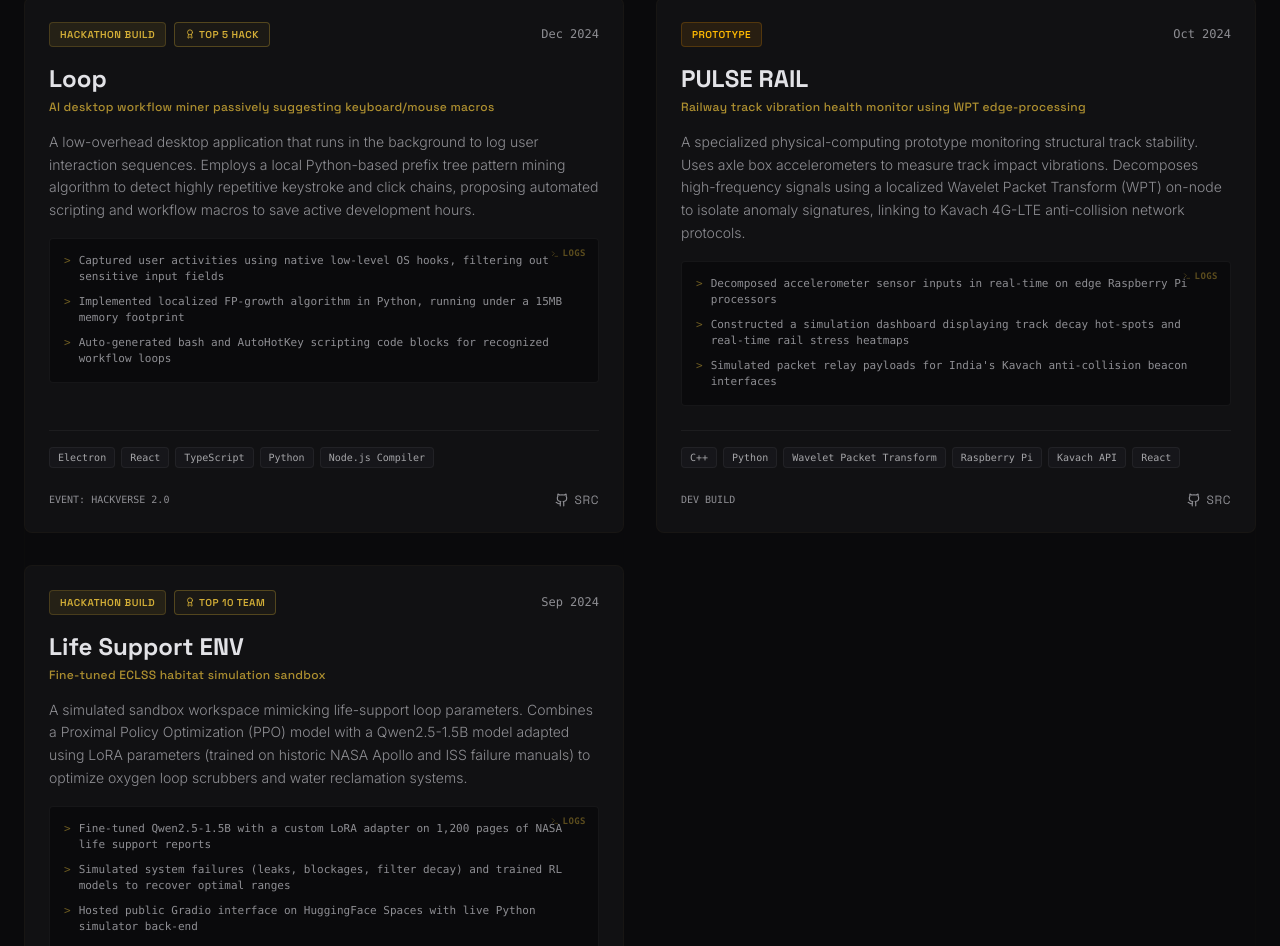
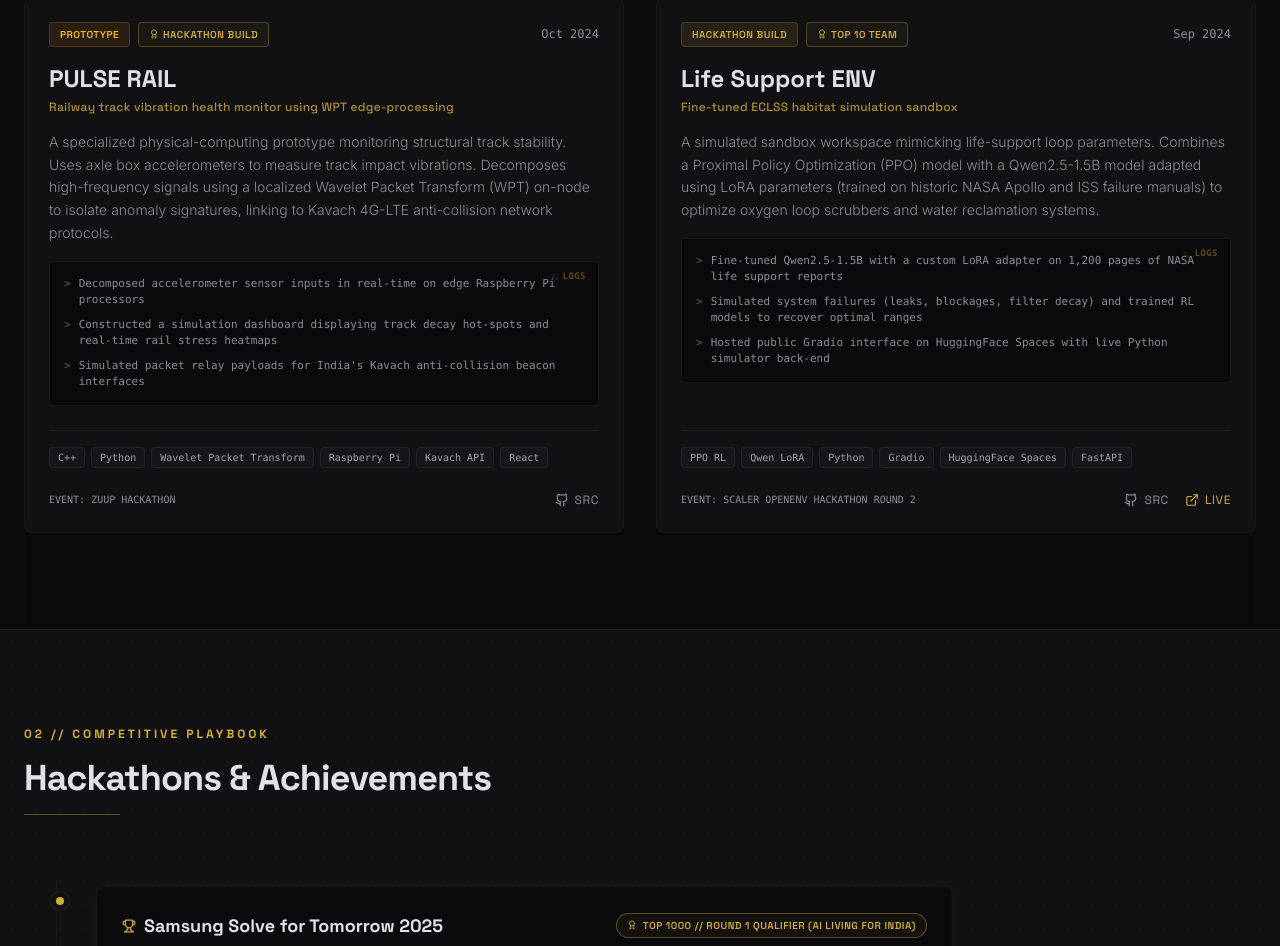
Before and after one commit to tsrinath2007/Personal-site, a Next.js app: page / in a window 1280 px wide. Shown: the part 1620-2566 px from the top of the page. Built offline with nearby package versions, Linux system fonts and the light colour scheme.

Commit message:
feat: apply portfolio updates, update project cards and bio details

```diff
--- a/src/components/AboutSection.tsx
+++ b/src/components/AboutSection.tsx
@@ -2,29 +2,29 @@
 
 import React from "react";
 import { motion } from "framer-motion";
-import { GraduationCap, Users2, Compass, Zap } from "lucide-react";
+import { GraduationCap, Users2, Target, Zap } from "lucide-react";
 
 export function AboutSection() {
   const traits = [
     {
       icon: <GraduationCap size={20} className="text-gold-accent" />,
       title: "CS AT MANIPAL",
-      description: "Pursuing Computer Science at Manipal Academy of Higher Education (MAHE). Grounding product engineering in core systems and algorithms."
+      description: "Pursuing Computer Science at Manipal Academy of Higher Education (MAHE), 2025–2029. Based in Bengaluru, grounding product engineering in core systems and algorithms."
     },
     {
       icon: <Zap size={20} className="text-gold-accent" />,
       title: "VIBE CODING SPEED",
-      description: "A fast, iterative product builder. Leveraging modern developer agents and LLMs to transition ideas into deployable mockups in hours."
+      description: "A fast, iterative product builder. Vibe-codes the apps and sites he actually needs — leveraging modern developer agents and LLMs to turn ideas into deployable products in hours."
     },
     {
       icon: <Users2 size={20} className="text-gold-accent" />,
       title: "HACKATHON TEAM PLAYER",
-      description: "Thrives in tight-knit 3-person hackathon crews. Bridges the gap between complex backend architectures and high-fidelity UIs under intense pressure."
+      description: "Steps up to lead when it counts, especially under pressure. Hardworking to a fault — shows up, puts in the hours, and never skips on effort, no matter how tight the deadline."
     },
     {
-      icon: <Compass size={20} className="text-gold-accent" />,
-      title: "GAMIFIED & AVIATION UI",
-      description: "Fascinated by high-density cockpits and game mechanics. Infusing rich dashboard controls and flight instrument motifs into everyday productivity software."
+      icon: <Target size={20} className="text-gold-accent" />,
+      title: "BUILDS FOR REAL USE",
+      description: "Cares less about impressive demos, more about whether something actually gets used. Every project starts with a real problem, not a cool tech stack."
     }
   ];
 
@@ -56,13 +56,13 @@ export function AboutSection() {
             className="lg:col-span-1 space-y-6"
           >
             <h3 className="font-heading text-xl sm:text-2xl font-bold text-text-offwhite leading-relaxed">
-              Merging deep tech with intuitive UI.
+              Building things people actually need.
             </h3>
             <p className="text-sm text-text-muted font-light leading-relaxed">
-              CS student and founder who cares less about flashy demos and more about solutions people will actually use.
+              I am Thota Sai Eswar Srinath (often known simply as Srinath), a CS student based in Bengaluru (2025–2029) and a builder at heart.
             </p>
             <p className="text-sm text-text-muted font-light leading-relaxed">
-              I'm currently all-in on GoFocusGen — turning study sessions into something people actually want to show up for — alongside AI copilots and edge IoT systems I've built along the way.
+              I vibe-code the apps and sites I actually need — shipping fast, keeping what's useful, cutting what isn't. Whether it's spacecraft life-support modules or a study platform I'm turning into a startup, my goal is software that feels substantial, responsive, and genuinely useful.
             </p>
           </motion.div>
 
--- a/src/components/ProjectGrid.tsx
+++ b/src/components/ProjectGrid.tsx
@@ -133,7 +133,7 @@ export function ProjectGrid() {
                 {/* Links */}
                 <div className="flex items-center justify-between pt-2">
                   <div className="font-mono text-[10px] text-text-muted uppercase">
-                    {project.event ? `Event: ${project.event}` : `Dev Build`}
+                    {project.event ? (project.event.startsWith("STARTUP") ? project.event : `Event: ${project.event}`) : `Dev Build`}
                   </div>
 
                   <div className="flex items-center gap-4">
--- a/src/data/projects.ts
+++ b/src/data/projects.ts
@@ -24,7 +24,7 @@ export const PROJECTS: Project[] = [
     githubUrl: "https://github.com/srinath/astro-copilot",
     status: "Live",
     event: "Samsung Solve for Tomorrow 2025 (AI Living for India)",
-    award: "National Finalist",
+    award: "Round 1 Qualifier // Top 1000",
     date: "Jan 2025",
     highlights: [
       "Streamed live telemetry streams using high-speed WebSockets",
@@ -40,31 +40,14 @@ export const PROJECTS: Project[] = [
     techStack: ["Next.js", "Mapbox GL JS", "Tailwind CSS", "Framer Motion", "Vercel"],
     liveUrl: "https://focusflight.vercel.app",
     githubUrl: "https://github.com/srinath/gofocusgen",
-    status: "Hackathon Build",
-    event: "Manipal Aero-Hack 2024",
-    award: "1st Place Winner",
+    status: "Live",
+    event: "STARTUP // SELF-FOUNDED",
+    award: "Startup",
     date: "Nov 2024",
     highlights: [
       "Integrated Mapbox GL JS for real-time path calculations and flight visual overlays",
       "Built custom web audio engines synthesizing ambient cabin, white noise, and high-altitude winds",
       "Created dynamic boarding pass generator to share study sessions and flight stats"
-    ]
-  },
-  {
-    id: "loop",
-    title: "Loop",
-    tagline: "AI desktop workflow miner passively suggesting keyboard/mouse macros",
-    description: "A low-overhead desktop application that runs in the background to log user interaction sequences. Employs a local Python-based prefix tree pattern mining algorithm to detect highly repetitive keystroke and click chains, proposing automated scripting and workflow macros to save active development hours.",
-    techStack: ["Electron", "React", "TypeScript", "Python", "Node.js Compiler"],
-    githubUrl: "https://github.com/srinath/loop-workflow-miner",
-    status: "Hackathon Build",
-    event: "Hackverse 2.0",
-    award: "Top 5 Hack",
-    date: "Dec 2024",
-    highlights: [
-      "Captured user activities using native low-level OS hooks, filtering out sensitive input fields",
-      "Implemented localized FP-growth algorithm in Python, running under a 15MB memory footprint",
-      "Auto-generated bash and AutoHotKey scripting code blocks for recognized workflow loops"
     ]
   },
   {
@@ -75,6 +58,8 @@ export const PROJECTS: Project[] = [
     techStack: ["C++", "Python", "Wavelet Packet Transform", "Raspberry Pi", "Kavach API", "React"],
     githubUrl: "https://github.com/srinath/pulse-rail",
     status: "Prototype",
+    award: "Hackathon Build",
+    event: "Zuup Hackathon",
     date: "Oct 2024",
     highlights: [
       "Decomposed accelerometer sensor inputs in real-time on edge Raspberry Pi processors",
@@ -130,14 +115,8 @@ export const HACKATHONS = [
   {
     event: "Samsung Solve for Tomorrow 2025",
     project: "AstroCopilot",
-    outcome: "National Finalist (AI Living for India)",
+    outcome: "Top 1000 // Round 1 Qualifier (AI Living for India)",
     date: "Jan 2025"
-  },
-  {
-    event: "Hackverse 2.0",
-    project: "Loop Workflow Miner",
-    outcome: "Top 5 Hack Winner",
-    date: "Dec 2024"
   },
   {
     event: "Manipal Aero-Hack 2024",
```
